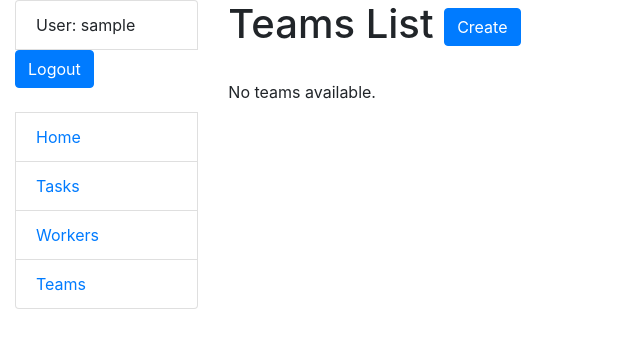
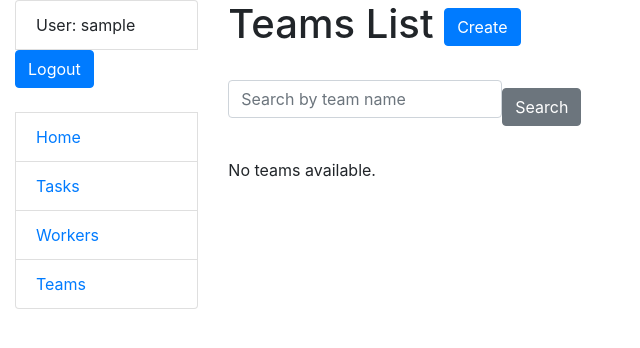
Before and after one commit to BileichukIvan/company-task-manager, a Django app: page /teams/ in a window 1280 px wide. Shown: the top 348 px of the page, without its empty margins (0-640 px from the left). Run offline with Django 5.2, Linux system fonts and the light colour scheme; the visitor is signed in with stand-in values (Sample User, id 1); data that the repository does not hold is empty; some libraries are stand-ins or nearby versions.

Commit message:
feat: Add search to team list

```diff
--- a/manager/forms.py
+++ b/manager/forms.py
@@ -80,3 +80,16 @@ class TeamForm(forms.ModelForm):
             "members": forms.CheckboxSelectMultiple,
             "project": forms.CheckboxSelectMultiple,
         }
+
+
+class TeamSearchForm(forms.Form):
+    name = forms.CharField(
+        max_length=64,
+        required=False,
+        label="",
+        widget=forms.TextInput(
+            attrs={
+                "placeholder": "Search by team name"
+            }
+        )
+    )
--- a/manager/views.py
+++ b/manager/views.py
@@ -18,6 +18,7 @@ from .forms import (
     WorkerForm,
     WorkerSearchForm,
     TeamForm,
+    TeamSearchForm
 )
 
 
@@ -154,6 +155,25 @@ class TeamsListView(LoginRequiredMixin, generic.ListView):
     model = Team
     paginate_by = 5
 
+    def get_context_data(self, *, object_list=None, **kwargs):
+        context = super(TeamsListView, self).get_context_data(**kwargs)
+        name = self.request.GET.get("name", "")
+
+        context["search_form"] = TeamSearchForm(
+            initial={"name": name}
+        )
+        return context
+
+    def get_queryset(self):
+        queryset = Team.objects.all()
+        form = TeamSearchForm(self.request.GET)
+
+        if form.is_valid():
+            return queryset.filter(
+                name__icontains=form.cleaned_data["name"]
+            )
+        return queryset
+
 
 class TeamDetailView(LoginRequiredMixin, generic.DetailView):
     model = Team
--- a/templates/manager/index.html
+++ b/templates/manager/index.html
@@ -8,7 +8,7 @@
   <p>Here is your teams:</p>
   <ul>
     {% for team in worker.teams.all %}
-      <li>{{ team.name }}</li>
+      <li><a href="{% url 'manager:team-list' %}?name={{ team.name }}">{{ team.name }}</a></li>
     {% empty %}
       <li>No teams found.</li>
     {% endfor %}
--- a/templates/manager/team_list.html
+++ b/templates/manager/team_list.html
@@ -1,5 +1,6 @@
 {% extends "base.html" %}
 {% block content %}
+{% load crispy_forms_filters %}
   <h1>
     Teams List
     {% if perms.manager.add_team %}
@@ -8,6 +9,13 @@
       </a>
     {% endif %}
   </h1>
+  <br>
+
+  <form method="get" action="" class="form-inline">
+    {{ search_form|crispy }}
+    <input type="submit" value="Search" class="btn btn-secondary">
+  </form>
+
   <br>
 
   {% if team_list %}
```
